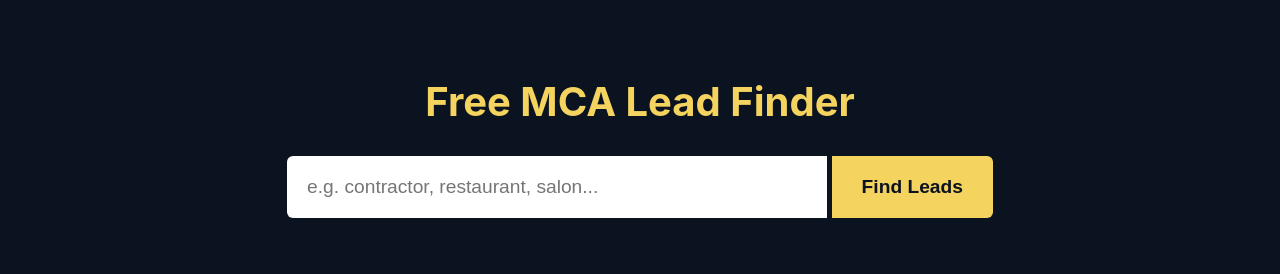
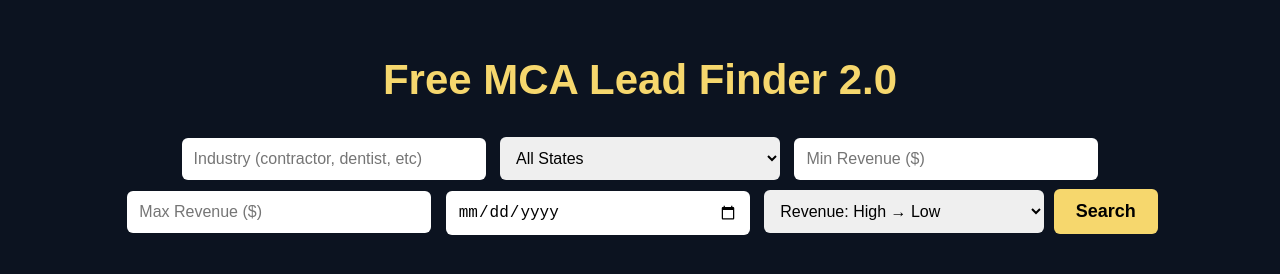
Before and after one commit to johnm40/mca-leads, a plain HTML site: page index.html in a window 1280 px wide. Drawn offline with Linux system fonts and the light colour scheme.

Commit message:
Update index.html

```diff
--- a/index.html
+++ b/index.html
@@ -1,158 +1,104 @@
 <!DOCTYPE html>
-<html lang="en">
+<html>
 <head>
-  <meta charset="UTF-8" />
-  <meta name="viewport" content="width=device-width, initial-scale=1.0" />
-  <title>Free MCA Lead Finder</title>
+<title>MCA Lead Finder 2.0</title>
 <style>
     body {
-      background-color: #0b1220;
-      color: #f8f8f8;
-      font-family: 'Inter', sans-serif;
+        font-family: Arial, sans-serif;
+        background: #0c1320;
+        color: white;
         text-align: center;
-      margin: 0;
-      padding: 50px 10px;
+        padding: 20px;
     }
-
-    h1 {
-      color: #f4d35e;
-      font-size: 2.5rem;
-      margin-bottom: 30px;
-    }
-
-    input {
-      width: 60%;
-      max-width: 500px;
-      padding: 20px;
-      font-size: 1.2rem;
+    h1 { font-size: 42px; color: #f6d76d; }
+    input, select {
+        padding: 12px;
+        border-radius: 6px;
+        width: 280px;
+        margin: 5px;
         border: none;
-      border-radius: 6px 0 0 6px;
-      outline: none;
-    }
-
-    button {
-      padding: 20px 30px;
-      background-color: #f4d35e;
-      color: #0b1220;
-      border: none;
-      font-size: 1.2rem;
-      cursor: pointer;
-      border-radius: 0 6px 6px 0;
-      font-weight: bold;
-    }
-
-    button:hover {
-      background-color: #ffd84d;
-    }
-
-    .results {
-      margin-top: 40px;
-      display: flex;
-      flex-direction: column;
-      align-items: center;
-      gap: 20px;
-    }
-
-    .card {
-      background: #151c2f;
-      padding: 20px;
-      border-left: 5px solid #f4d35e;
-      width: 90%;
-      max-width: 600px;
-      text-align: left;
-      border-radius: 8px;
-      box-shadow: 0px 2px 8px rgba(0,0,0,0.3);
-      line-height: 1.6;
-    }
-
-    .card strong {
-      font-size: 1.2rem;
-      color: #f8f8f8;
-    }
-
-    .card a {
-      color: #f4d35e;
-      text-decoration: none;
-    }
-
-    .card a:hover {
-      text-decoration: underline;
-    }
-
-    .loader {
-      margin-top: 20px;
-      font-size: 1.1rem;
-      color: #f4d35e;
-    }
-
-    @media (max-width: 600px) {
-      input {
-        width: 100%;
-        border-radius: 6px;
-        margin-bottom: 10px;
+        font-size: 16px;
     }
     button {
-        width: 100%;
+        padding: 12px 22px;
+        border: none;
         border-radius: 6px;
+        background: #f6d76d;
+        font-weight: bold;
+        cursor: pointer;
+        font-size: 18px;
     }
+    .card {
+        margin: 15px auto;
+        padding: 18px;
+        width: 80%;
+        background: #111a2b;
+        border-left: 6px solid #f6d76d;
+        border-radius: 6px;
+        text-align: left;
     }
 </style>
 </head>
 <body>
-  <h1>Free MCA Lead Finder</h1>
-  <div>
-    <input id="query" placeholder="e.g. contractor, restaurant, salon..." />
-    <button id="searchBtn">Find Leads</button>
-  </div>
-  <div id="status" class="loader"></div>
-  <div class="results" id="results"></div>
+
+<h1>Free MCA Lead Finder 2.0</h1>
+
+<!-- SEARCH BAR -->
+<input id="keyword" placeholder="Industry (contractor, dentist, etc)">
+<select id="state">
+    <option value="">All States</option>
+</select>
+
+<input id="minRev" placeholder="Min Revenue ($)">
+<input id="maxRev" placeholder="Max Revenue ($)">
+<input type="date" id="filedAfter">
+
+<select id="sortOrder">
+    <option value="desc">Revenue: High → Low</option>
+    <option value="asc">Revenue: Low → High</option>
+</select>
+
+<button onclick="findLeads()">Search</button>
+
+<div id="results"></div>
 
 <script>
-    const searchBtn = document.getElementById("searchBtn");
-    const queryInput = document.getElementById("query");
-    const resultsDiv = document.getElementById("results");
-    const statusDiv = document.getElementById("status");
+// populate state list
+const states = ["AL","AK","AZ","AR","CA","CO","CT","DE","FL","GA","HI","ID","IL","IN","IA","KS","KY","LA","ME","MD","MA","MI","MN","MS","MO","MT","NE","NV","NH","NJ","NM","NY","NC","ND","OH","OK","OR","PA","RI","SC","SD","TN","TX","UT","VT","VA","WA","WV","WI","WY"];
+document.getElementById("state").innerHTML += states.map(s => `<option value="${s}">${s}</option>`).join("");
 
-    async function fetchLeads() {
-      const query = queryInput.value.trim();
-      if (!query) return;
+async function findLeads() {
+    let keyword = document.getElementById("keyword").value;
+    let state = document.getElementById("state").value;
+    let minRev = document.getElementById("minRev").value || 0;
+    let maxRev = document.getElementById("maxRev").value || 999999999;
+    let filedAfter = document.getElementById("filedAfter").value || "1900-01-01";
+    let sortOrder = document.getElementById("sortOrder").value;
 
-      resultsDiv.innerHTML = "";
-      statusDiv.textContent = "Searching for leads...";
+    document.getElementById("results").innerHTML = "Searching…";
 
-      try {
-        const response = await fetch(`/api/leads?q=${encodeURIComponent(query)}`);
-        const data = await response.json();
+    let res = await fetch(`/api/leads?keyword=${keyword}&state=${state}&minRev=${minRev}&maxRev=${maxRev}&filedAfter=${filedAfter}&sortOrder=${sortOrder}`);
+    let data = await res.json();
 
-        statusDiv.textContent = "";
-
-        if (!data.leads || data.leads.length === 0) {
-          resultsDiv.innerHTML = `<div>No leads found.</div>`;
+    if (!data.length) {
+        document.getElementById("results").innerHTML = "No leads found.";
         return;
     }
 
-        data.leads.forEach(lead => {
-          const card = document.createElement("div");
-          card.className = "card";
-          card.innerHTML = `
-            <strong>${lead.name}</strong><br>
-            📍 ${lead.address}<br>
-            📞 ${lead.phone}<br>
-            🌐 <a href="${lead.website}" target="_blank">${lead.website}</a><br>
-            ✉️ ${lead.email}
-          `;
-          resultsDiv.appendChild(card);
-        });
-      } catch (error) {
-        console.error(error);
-        statusDiv.textContent = "Error fetching leads.";
+    document.getElementById("results").innerHTML = data.map(b => `
+        <div class="card">
+            <b>${b.name}</b><br>
+            📍 ${b.address}<br>
+            📞 ${b.phone || "N/A"}<br>
+            🌐 <a href="${b.website}" target="_blank">${b.website || "N/A"}</a><br>
+            ✉️ ${b.email || "N/A"}<br>
+            👤 Owner: ${b.owner || "N/A"}<br>
+            🗓 Filed: ${b.filedDate || "N/A"}<br>
+            💰 Est. Revenue: $${b.revenue || "N/A"}<br>
+        </div>
+    `).join("");
 }
-    }
+</script>
 
-    searchBtn.addEventListener("click", fetchLeads);
-    queryInput.addEventListener("keypress", (e) => {
-      if (e.key === "Enter") fetchLeads();
-    });
-  </script>
 </body>
 </html>
```
Lines whose indentation alone changed are shown as unchanged.
